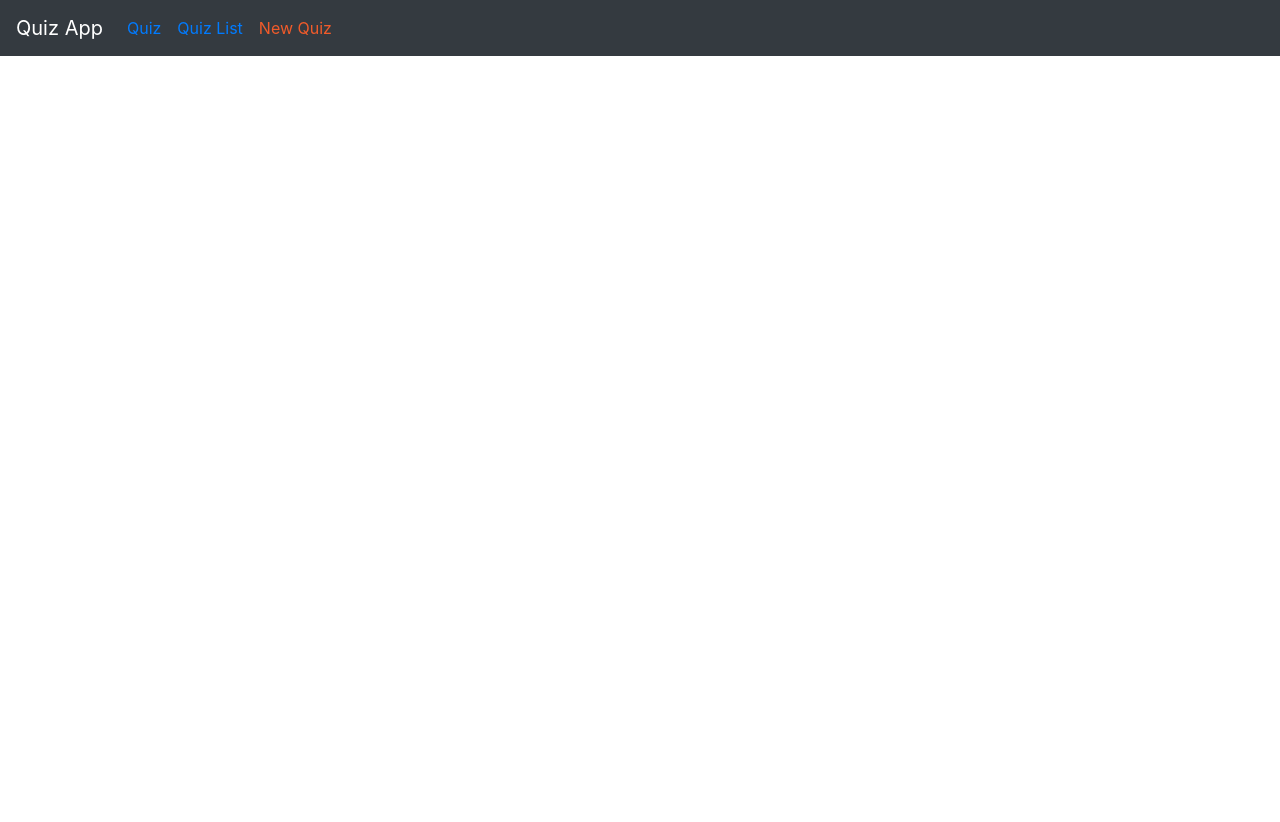
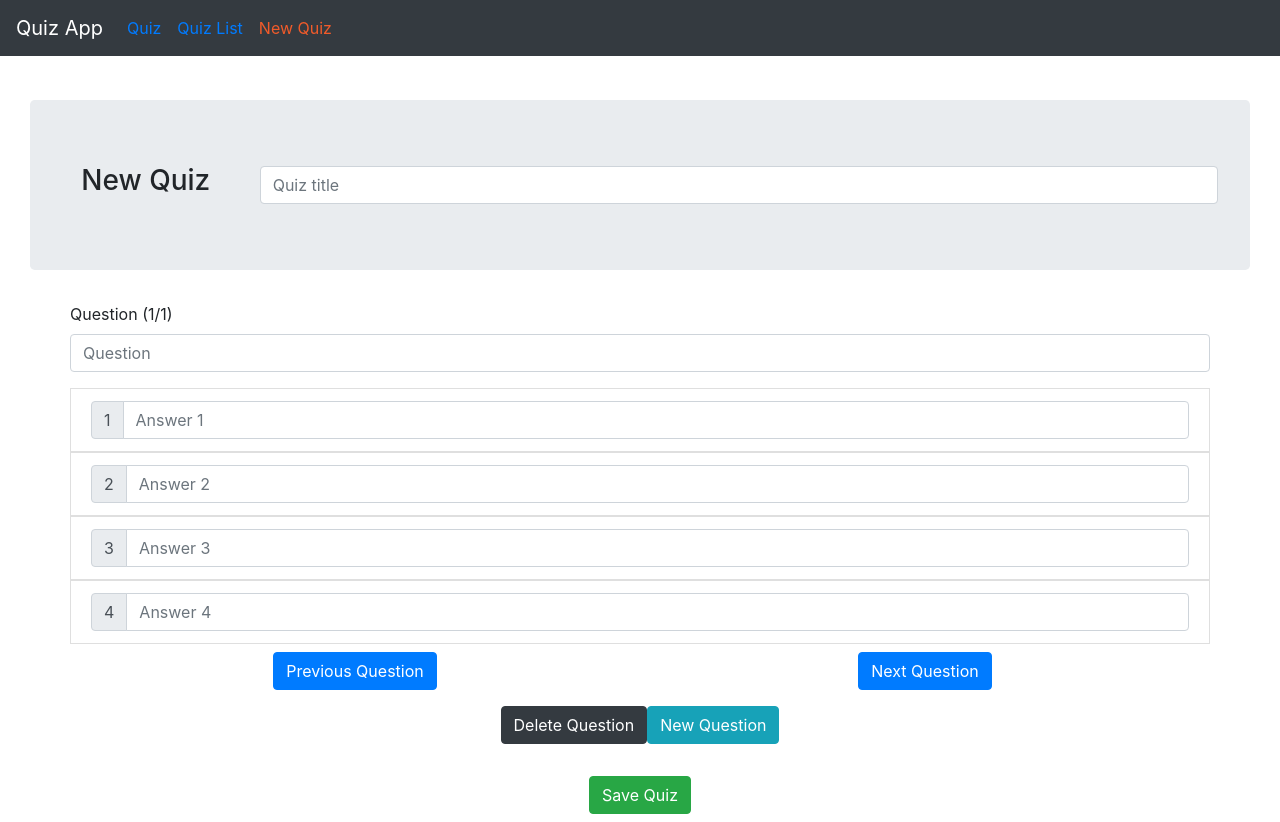
Before and after one commit to mkapiczy/react-quiz-app, a React (Create React App) app: page /quiz/new in a window 1280 px wide. Before the commit the page ends 800 px from the top, so only its background shows below. Built offline with nearby package versions, Linux system fonts and the light colour scheme; what redux-immutable-state-invariant would draw is missing.

Commit message:
Implement initial new quiz functionality

```diff
--- a/package.json
+++ b/package.json
@@ -11,6 +11,7 @@
     "@types/react": "^16.9.0",
     "@types/react-dom": "^16.9.0",
     "bootstrap": "^4.4.1",
+    "lodash": "latest",
     "node-sass": "^4.13.1",
     "react": "^16.12.0",
     "react-dom": "^16.12.0",
@@ -45,6 +46,7 @@
     ]
   },
   "devDependencies": {
+    "@types/lodash": "^4.14.149",
     "@types/react-redux": "^7.1.6",
     "@types/react-router-dom": "^5.1.3",
     "@types/redux-immutable-state-invariant": "^2.1.1"
--- a/src/components/App.tsx
+++ b/src/components/App.tsx
@@ -4,6 +4,7 @@ import Header from "./Header/Header";
 import {Route} from "react-router-dom"
 import Quiz from "./Quiz/Quiz";
 import QuizList from "./QuizList/QuizList";
+import NewQuiz from "./NewQuiz/NewQuiz";
 
 const App: React.FC = () => {
     return (
@@ -11,6 +12,7 @@ const App: React.FC = () => {
             <Header/>
             <Route exact path="/" component={Quiz}/>
             <Route exact path="/list" component={QuizList}/>
+            <Route exact path="/quiz/new" component={NewQuiz}/>
         </div>
     );
 }
--- /dev/null
+++ b/src/components/NewQuiz/NewAnswer.tsx
@@ -0,0 +1,34 @@
+import React, {ChangeEvent, ReactPropTypes, useState} from 'react';
+import {Answer} from "../../types";
+
+interface Props {
+    answer: Answer,
+    isCorrect:boolean
+    onChange: (answer: Answer) => void,
+    onIsCorrectChanged: (answeId:number)=>void
+}
+
+const NewAnswer: React.FC<Props> = (props: Props) => {
+
+    const handleAnswerValueChange = (event: ChangeEvent<HTMLInputElement>) => {
+        props.onChange({...props.answer, value: event.currentTarget.value})
+    }
+
+    return (
+        <div className="row">
+            <li className="list-group-item" style={{width: "100%"}}>
+                <div className="input-group">
+                    <div className="input-group-prepend">
+                        <span className="input-group-text"
+                              style={{marginRight: "5%", backgroundColor: (props.isCorrect ? "#28A745" : "")}}
+                              onClick={() =>props.onIsCorrectChanged(props.answer.id)}>{props.answer.id}</span>
+                    </div>
+                    <input style={{width: "80%"}} className="form-control" type="text" value={props.answer.value}
+                           onChange={handleAnswerValueChange} placeholder={`Answer ${props.answer.id}`}/>
+                </div>
+            </li>
+        </div>
+    )
+}
+
+export default NewAnswer;
--- /dev/null
+++ b/src/components/NewQuiz/NewQuestion.tsx
@@ -0,0 +1,49 @@
+import React, {ChangeEvent} from 'react';
+import NewAnswer from "./NewAnswer";
+import {Answer, Question} from "../../types";
+import _ from "lodash";
+
+interface Props {
+    question: Question,
+    totalNumberOfQuestions: number,
+    onQuestionChange: (question: Question) => void
+}
+
+const NewQuestion: React.FC<Props> = (props: Props) => {
+    const handleQuestionTitleChange = (event: ChangeEvent<HTMLInputElement>) => {
+        props.onQuestionChange({...props.question, value: event.currentTarget.value})
+    }
+
+    const handleAnswerValueChange = (answer: Answer): void => {
+        props.onQuestionChange({
+            ...props.question,
+            answers: _.sortBy([...props.question.answers.filter(a => a.id !== answer.id), answer], 'id')
+        })
+    }
+
+    const handleCorrectAnswerChanged = (correctAnswerId: number): void => {
+        props.onQuestionChange({
+            ...props.question,
+            correctAnswerId
+        })
+    }
+
+    return (
+        <div className="container-fluid">
+            <div className="row form-group">
+                <label htmlFor="questionTitleInput">Question
+                    ({props.question.id}/{props.totalNumberOfQuestions})</label>
+                <input type="text" className="form-control" id="questionTitleInput" placeholder="Question"
+                       value={props.question.value} onChange={handleQuestionTitleChange}/>
+            </div>
+            <ol className="list-group list-group-flush" style={{listStyleType: "none"}}>
+                {props.question.answers.map(a =>
+                    <NewAnswer key={a.id} isCorrect={a.id === props.question.correctAnswerId} answer={a}
+                               onChange={handleAnswerValueChange} onIsCorrectChanged={handleCorrectAnswerChanged}/>)}
+            </ol>
+        </div>
+    )
+}
+
+
+export default NewQuestion
--- /dev/null
+++ b/src/components/NewQuiz/NewQuiz.tsx
@@ -0,0 +1,118 @@
+import React, {ChangeEvent, useState} from 'react';
+import {connect, ConnectedProps} from "react-redux";
+import {Question, Quiz, QuizState} from "../../types";
+import * as quizActions from "../../redux/actions/quizActions"
+import {bindActionCreators, Dispatch} from "redux";
+import NewQuestion from "./NewQuestion";
+
+type PropsFromRedux = ConnectedProps<typeof connectStateAndProps>
+type Props = PropsFromRedux
+
+const NewQuiz: React.FC<Props> = (props: Props) => {
+    const newQuiz = {
+        id: props.quizzes.length,
+        title: "",
+        questions: [{
+            id: 1,
+            value: "",
+            answers: [{id: 1, value: ""}, {id: 2, value: ""}, {id: 3, value: ""}, {id: 4, value: ""}]
+        }]
+    }
+    const [quiz, setQuiz] = useState<Quiz>(newQuiz)
+    const [currentQuestionId, setCurrentQuestionId] = useState<number>(0)
+
+    const handleChange = (event: React.FormEvent<HTMLInputElement>) => {
+        const updatedQuiz = {...quiz, title: event.currentTarget.value}
+        setQuiz(updatedQuiz)
+    }
+
+    const handleSubmit = () => {
+        props.actions.createQuiz(quiz)
+    }
+
+    const handleNewQuestion = () => {
+        setQuiz({
+            ...quiz, questions: [...quiz.questions, {
+                id: quiz.questions.length + 1,
+                value: "",
+                answers: [{id: 1, value: ""}, {id: 2, value: ""}, {id: 3, value: ""}, {id: 4, value: ""}]
+            }]
+        })
+        setCurrentQuestionId(currentQuestionId + 1)
+    }
+
+    const onQuestionChange = (question: Question) => {
+        setQuiz({...quiz, questions: [...quiz.questions.filter(q => q.id !== question.id), question]})
+    }
+
+    const handleQuizTitleChange = (event: ChangeEvent<HTMLInputElement>) => {
+        setQuiz({...quiz, title: event.currentTarget.value})
+    }
+
+    const nextQuestion = () => {
+        if (currentQuestionId < quiz.questions.length - 1)
+            setCurrentQuestionId(currentQuestionId + 1)
+    }
+
+    const prevQuestion = () => {
+        if (currentQuestionId > 0)
+            setCurrentQuestionId(currentQuestionId - 1)
+    }
+
+    return (
+        <div className="container-fluid">
+            <div className="jumbotron">
+                <div className="row text-center">
+                    <div className="col-md-2 col-sm-12" style={{margin: "auto"}}><p className="h3">New Quiz</p></div>
+                    <div className="col-md-10 col-sm-12" style={{margin: "auto"}}>
+                        <input type="text" className="form-control" id="quizTitleInput"
+                               placeholder="Quiz title" value={quiz.title} onChange={handleQuizTitleChange}/>
+                    </div>
+                </div>
+            </div>
+            <div className="container">
+                <div className="row">
+                    <NewQuestion question={quiz.questions[currentQuestionId]}
+                                 totalNumberOfQuestions={quiz.questions.length}
+                                 onQuestionChange={onQuestionChange}/>
+                </div>
+                <div className="row" style={{marginTop: "1vmin"}}>
+                    <div className="col text-center">
+                        <button type="button" className="btn btn-primary mb-2" onClick={prevQuestion}>Previous Question</button>
+                    </div>
+                    <div className="col text-center">
+                        <button type="button" className="btn btn-primary mb-2" onClick={nextQuestion}>Next Question</button>
+                    </div>
+                </div>
+                <div className="row" style={{marginTop: "1vmin"}}>
+                    <div className="col text-center">
+                        <button type="button" className="btn btn-dark mb-2">Delete Question</button>
+                        <button type="button" className="btn btn-info mb-2" onClick={handleNewQuestion}>New Question
+                        </button>
+
+                    </div>
+                </div>
+            </div>
+            <div className="row" style={{marginTop: "3vmin"}}>
+                <div className="col text-center">
+                    <button type="submit" className="btn btn-success mb-2" onClick={handleSubmit}>Save Quiz</button>
+                </div>
+            </div>
+        </div>
+    )
+}
+
+const mapStateToProps = (state: QuizState) => {
+    return {
+        quizzes: state.quizzes
+    }
+}
+
+const mapDispatchToProps = (dispatch: Dispatch) => {
+    return {
+        actions: bindActionCreators(quizActions, dispatch)
+    }
+}
+
+const connectStateAndProps = connect(mapStateToProps, mapDispatchToProps)
+export default connectStateAndProps(NewQuiz);
--- a/src/components/Quiz/Quiz.tsx
+++ b/src/components/Quiz/Quiz.tsx
@@ -2,7 +2,7 @@ import React, {useState} from 'react';
 import {connect, ConnectedProps} from "react-redux";
 import {QuizState} from "../../types";
 import * as quizActions from "../../redux/actions/quizActions"
-import {useDispatch} from "react-redux";
+import {bindActionCreators, Dispatch} from "redux";
 
 interface SingleQuizState {
     quiz: {
@@ -18,7 +18,6 @@ const Quiz: React.FC<Props> = (props: Props) => {
             title: ""
         }
     })
-    const dispatch = useDispatch()
 
     const handleChange = (event: React.FormEvent<HTMLInputElement>) => {
         const quiz = {...state.quiz, title: event.currentTarget.value}
@@ -27,20 +26,22 @@ const Quiz: React.FC<Props> = (props: Props) => {
 
     const handleSubmit = (event: React.FormEvent<HTMLFormElement>) => {
         event.preventDefault()
-        dispatch(quizActions.createQuiz(state.quiz))
-        const quiz = {...state.quiz, title: ""}
+        const quiz = {...state.quiz, id: 0, title: "", questions: []}
+        props.actions.createQuiz(quiz)
         setState({quiz})
     }
 
     return (
-        <div className="jumbotron">
-            <h1>Quiz</h1>
-            <p>This is a quiz from Javascript</p>
-            <form onSubmit={handleSubmit}>
-                <h3>Add course</h3>
-                <input type="text" onChange={handleChange} value={state.quiz.title}/>
-                <input type="submit" value="Save"/>
-            </form>
+        <div className="container-fluid">
+            <div className="jumbotron">
+                <div className="row text-center">
+                    <div className="col-md-2 col-sm-12" style={{margin: "auto"}}><p className="h3">Quiz</p></div>
+                    <div className="col-md-10 col-sm-12" style={{margin: "auto"}}><p>This is a quiz from Javascript</p></div>
+                </div>
+            </div>
+            <div className="container">
+               Test
+            </div>
         </div>
     )
 }
@@ -52,5 +53,11 @@ const mapStateToProps = (state: QuizState) => {
     }
 }
 
-const connectStateAndProps = connect(mapStateToProps)
+const mapDispatchToProps = (dispatch: Dispatch) => {
+    return {
+        actions: bindActionCreators(quizActions, dispatch)
+    }
+}
+
+const connectStateAndProps = connect(mapStateToProps, mapDispatchToProps)
 export default connectStateAndProps(Quiz);
--- a/src/redux/actions/quizActions.ts
+++ b/src/redux/actions/quizActions.ts
@@ -1,8 +1,8 @@
-import {CREATE_COURSE, QuizActionTypes} from "../types";
+import {CREATE_QUIZ, QuizActionTypes} from "./actionTypes";
 import {Quiz} from "../../types";
 
 const createQuiz = (quiz: Quiz): QuizActionTypes => {
-    return {type: CREATE_COURSE, payload: quiz}
+    return {type: CREATE_QUIZ, payload: quiz}
 }
 
 export {
--- a/src/redux/reducers/index.ts
+++ b/src/redux/reducers/index.ts
@@ -1,6 +1,5 @@
-import {combineReducers} from "redux";
 import quizReducer from "./quizReducer";
-// const rootReducer = combineReducers({quizReducer});
-const rootReducer = quizReducer
+
+const rootReducer = quizReducer;
 
 export default rootReducer
--- a/src/redux/reducers/quizReducer.ts
+++ b/src/redux/reducers/quizReducer.ts
@@ -1,4 +1,4 @@
-import {QuizActionTypes} from "../types";
+import {CREATE_QUIZ, QuizActionTypes} from "../actions/actionTypes";
 import {QuizState} from "../../types";
 
 const initialState: QuizState = {
@@ -6,7 +6,7 @@ const initialState: QuizState = {
 }
 const quizReducer = (state: QuizState = initialState, action: QuizActionTypes): QuizState => {
     switch (action.type) {
-        case "CREATE_COURSE":
+        case CREATE_QUIZ:
             return {
                 quizzes: [...state.quizzes, action.payload]
             }
```
Also changed, not shown: src/redux/actions/actionTypes.ts (added, +9 -0 lines), src/redux/types.ts (deleted, +0 -10 lines), src/types.ts (+15 -1 lines), 1 other file (tests, documents, lock files or other folders). Lines whose indentation alone changed are shown as unchanged.
